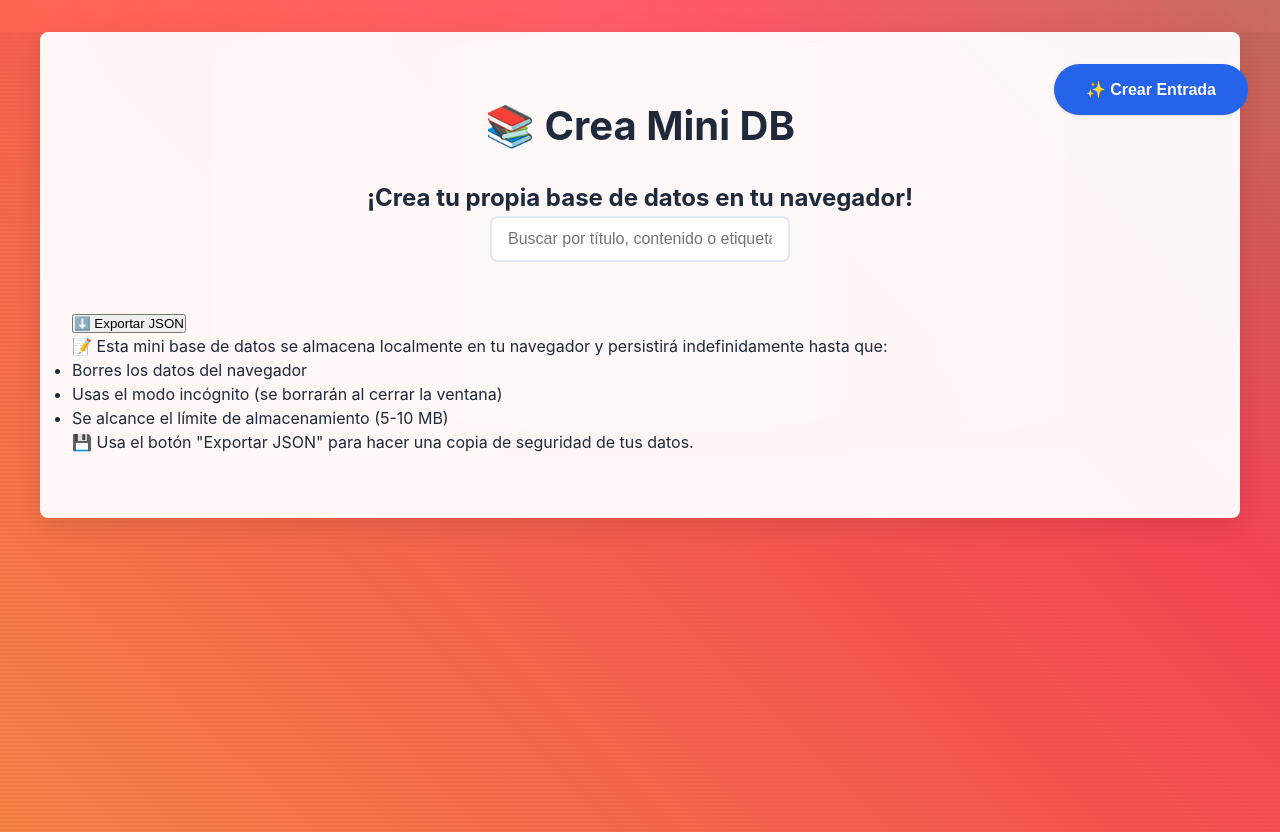
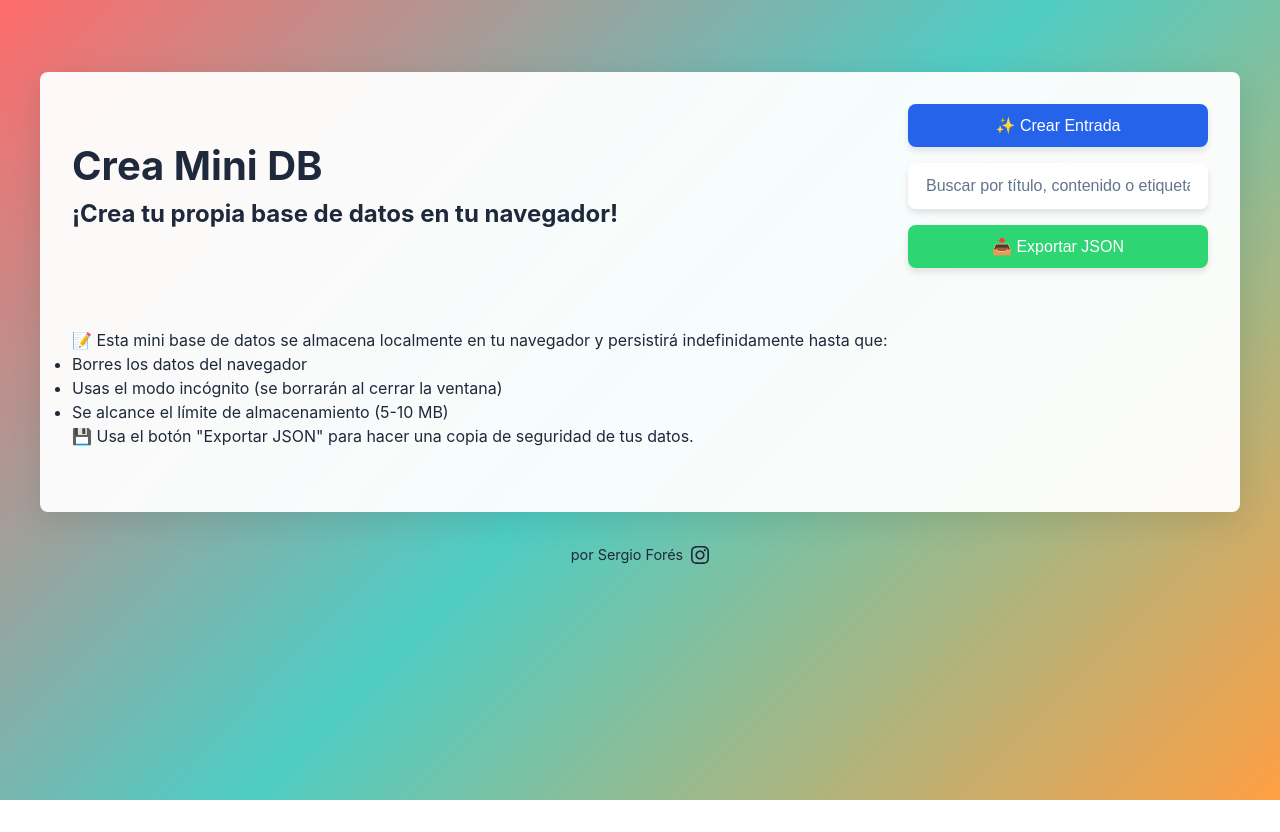
Before and after one commit to t0t/crea_minidb, a website built with Vite: page index.html in a window 1280 px wide. After the commit the page ends 800 px from the top, so only its background shows below. Built offline with nearby package versions, Linux system fonts and the light colour scheme.

Commit message:
buen punto

```diff
--- a/index.html
+++ b/index.html
@@ -16,18 +16,20 @@
         <div class="editor-container">
 
             <div class="hero">
-                <h1>📚 Crea Mini DB</h1>
+                <h1>Crea Mini DB</h1>
                 <h2>¡Crea tu propia base de datos en tu navegador!</h2>
-                <div class="form-section">
-                    <input type="text" id="searchInput" placeholder="Buscar por título, contenido o etiquetas...">
-                </div>
+            </div>
+
+            <div class="floating-controls">
+                <button onclick="openCreateModal()" class="create-entry-btn">✨ Crear Entrada</button>
+                <input type="text" id="searchInput" placeholder="Buscar por título, contenido o etiquetas...">
+                <button onclick="downloadJSON()" class="export-btn">📥 Exportar JSON</button>
             </div>
 
             <div class="form-section">
                 <div class="entries-grid" id="entriesList"></div>
 
                 <div class="export-section">
-                    <button onclick="downloadJSON()" class="action-button">⬇️ Exportar JSON</button>
                     <pre id="jsonOutput"></pre>
                 </div>
             </div>
@@ -44,7 +46,14 @@
         </div>
     </div>
 
-    <button onclick="openCreateModal()" class="create-entry-btn">✨ Crear Entrada</button>
+    <footer class="credits">
+        por Sergio Forés
+        <a href="https://instagram.com/cuenta.01234" target="_blank" class="instagram-link">
+            <svg viewBox="0 0 24 24" width="24" height="24">
+                <path fill="currentColor" d="M12 2.163c3.204 0 3.584.012 4.85.07 3.252.148 4.771 1.691 4.919 4.919.058 1.265.069 1.645.069 4.849 0 3.205-.012 3.584-.069 4.849-.149 3.225-1.664 4.771-4.919 4.919-1.266.058-1.644.07-4.85.07-3.204 0-3.584-.012-4.849-.07-3.26-.149-4.771-1.699-4.919-4.92-.058-1.265-.07-1.644-.07-4.849 0-3.204.013-3.583.07-4.849.149-3.227 1.664-4.771 4.919-4.919 1.266-.057 1.645-.069 4.849-.069zm0-2.163c-3.259 0-3.667.014-4.947.072-4.358.2-6.78 2.618-6.98 6.98-.059 1.281-.073 1.689-.073 4.948 0 3.259.014 3.668.072 4.948.2 4.358 2.618 6.78 6.98 6.98 1.281.058 1.689.072 4.948.072 3.259 0 3.668-.014 4.948-.072 4.354-.2 6.782-2.618 6.979-6.98.059-1.28.073-1.689.073-4.948 0-3.259-.014-3.667-.072-4.947-.196-4.354-2.617-6.78-6.979-6.98-1.281-.059-1.69-.073-4.949-.073zm0 5.838c-3.403 0-6.162 2.759-6.162 6.162s2.759 6.163 6.162 6.163 6.162-2.759 6.162-6.163c0-3.403-2.759-6.162-6.162-6.162zm0 10.162c-2.209 0-4-1.79-4-4 0-2.209 1.791-4 4-4s4 1.791 4 4c0 2.21-1.791 4-4 4zm6.406-11.845c-.796 0-1.441.645-1.441 1.44s.645 1.44 1.441 1.44c.795 0 1.439-.645 1.439-1.44s-.644-1.44-1.439-1.44z"/>
+            </svg>
+        </a>
+    </footer>
 
     <!-- Modal de Creación/Edición -->
     <div class="modal-overlay" id="editorModal">
--- a/styles.css
+++ b/styles.css
@@ -26,93 +26,20 @@
 body {
     font-family: -apple-system, BlinkMacSystemFont, "Segoe UI", Roboto, "Helvetica Neue", Arial, sans-serif;
     line-height: 1.5;
+    padding: 2.5rem 0;
     color: var(--text);
     background: linear-gradient(
-        45deg,
+        135deg,
         #ff6b6b,
         #4ecdc4,
-        #ff9f43,
-        #ff4757,
-        #2ed573
+        #ff9f43
     );
-    background-size: 400% 400%;
-    animation: gradient 15s ease infinite, glitch 5s ease-in-out infinite;
     min-height: 100vh;
-    position: relative;
 }
 
-body::before {
-    content: '';
-    position: fixed;
-    top: 0;
-    left: 0;
-    width: 100%;
-    height: 100%;
-    background: repeating-linear-gradient(
-        transparent,
-        rgba(0, 0, 0, 0.1) 2px,
-        transparent 4px
-    );
-    pointer-events: none;
-    z-index: 1;
-}
-
+body::before,
 body::after {
-    content: '';
-    position: fixed;
-    top: 0;
-    left: 0;
-    width: 100%;
-    height: 100%;
-    background: linear-gradient(
-        90deg,
-        transparent 0%,
-        rgba(255, 255, 255, 0.1) 45%,
-        rgba(255, 255, 255, 0.1) 55%,
-        transparent 100%
-    );
-    animation: scanline 4s linear infinite;
-    pointer-events: none;
-    z-index: 2;
-}
-
-@keyframes gradient {
-    0% {
-        background-position: 0% 50%;
-    }
-    50% {
-        background-position: 100% 50%;
-    }
-    100% {
-        background-position: 0% 50%;
-    }
-}
-
-@keyframes glitch {
-    0% {
-        filter: hue-rotate(0deg);
-    }
-    25% {
-        filter: hue-rotate(45deg);
-    }
-    50% {
-        filter: hue-rotate(-45deg);
-    }
-    75% {
-        filter: hue-rotate(15deg);
-    }
-    100% {
-        filter: hue-rotate(0deg);
-    }
-}
-
-@keyframes scanline {
-    0% {
-        transform: translateY(-100%);
-    }
-    100% {
-        transform: translateY(100%);
-    }
+    display: none;
 }
 
 /* Layout y Contenedores */
@@ -206,14 +133,14 @@ input[type="text"],
 
 /* Hero */
 .hero {
-    text-align: center;
-    margin-bottom: 1.5rem;
+    text-align: left;
+    margin-bottom: 4.5rem;
     margin-top: 2em;
 }
 
 .hero h1 {
     font-size: 2.5rem;
-    margin-bottom: 1.5rem;
+    /* margin-bottom: 1.5rem; */
 }
 
 .hero p {
@@ -396,29 +323,71 @@ input[type="text"],
 }
 
 /* Botones y Acciones */
-.create-entry-btn {
+.floating-controls {
     position: fixed;
     top: 2rem;
     right: 2rem;
-    background: var(--primary);
-    color: white;
-    border: none;
-    padding: 1rem 2rem;
-    border-radius: 9999px;
-    cursor: pointer;
-    font-size: 1rem;
-    font-weight: 600;
-    box-shadow: var(--shadow);
-    transition: var(--transition);
+    display: flex;
+    flex-direction: column;
+    gap: 1rem;
     z-index: 100;
 }
 
+.create-entry-btn,
+.export-btn {
+    padding: 0.75rem 1.5rem;
+    font-size: 1rem;
+    border: none;
+    border-radius: var(--border-radius);
+    cursor: pointer;
+    transition: var(--transition);
+    background: rgba(255, 255, 255, 0.9);
+    backdrop-filter: blur(10px);
+    box-shadow: 0 4px 6px rgba(0, 0, 0, 0.1);
+    white-space: nowrap;
+}
+
+.create-entry-btn {
+    background: var(--primary);
+    color: white;
+}
+
 .create-entry-btn:hover {
-    -webkit-transform: translateY(-2px);
-    -moz-transform: translateY(-2px);
-    -ms-transform: translateY(-2px);
+    background: var(--primary-dark);
     transform: translateY(-2px);
-    box-shadow: 0 10px 15px -3px rgb(0 0 0 / 0.1), 0 4px 6px -4px rgb(0 0 0 / 0.1);
+}
+
+.export-btn {
+    background: #2ed573;
+    color: white;
+}
+
+.export-btn:hover {
+    background: #28bd66;
+    transform: translateY(-2px);
+}
+
+#searchInput {
+    width: 300px;
+    padding: 0.75rem 1rem;
+    font-size: 1rem;
+    border: 2px solid rgba(255, 255, 255, 0.2);
+    background: rgba(255, 255, 255, 0.9);
+    backdrop-filter: blur(10px);
+    border-radius: var(--border-radius);
+    transition: all 0.3s ease;
+    box-shadow: 0 4px 6px rgba(0, 0, 0, 0.1);
+}
+
+#searchInput:focus {
+    border-color: rgba(255, 255, 255, 0.4);
+    box-shadow: 0 4px 12px rgba(0, 0, 0, 0.15);
+    background: rgba(255, 255, 255, 0.95);
+    width: 350px;
+}
+
+#searchInput::placeholder {
+    color: var(--text-light);
 }
 
 /* Grid de Entradas */
@@ -598,9 +567,42 @@ input[type="text"],
         margin: 1rem;
     }
 
-    .create-entry-btn {
+    .floating-controls {
         bottom: 1rem;
         right: 1rem;
         padding: 0.75rem 1.5rem;
     }
 }
+
+/* Estilizar los créditos */
+.credits {
+    position: relative;
+    /* bottom: 1rem; */
+    text-align: center;
+    /* left: 50%; */
+    /* transform: translateX(-50%); */
+    font-size: 0.9rem;
+    /* color: rgba(255, 255, 255, 0.8); */
+    display: flex;
+    align-items: center;
+    justify-content: center;
+    gap: 0.5rem;
+    z-index: 10;
+}
+
+.instagram-link {
+    color: inherit;
+    transition: var(--transition);
+    display: inline-flex;
+    align-items: center;
+}
+
+.instagram-link:hover {
+    color: #E1306C;
+    transform: scale(1.1);
+}
+
+.instagram-link svg {
+    width: 18px;
+    height: 18px;
+}
```
